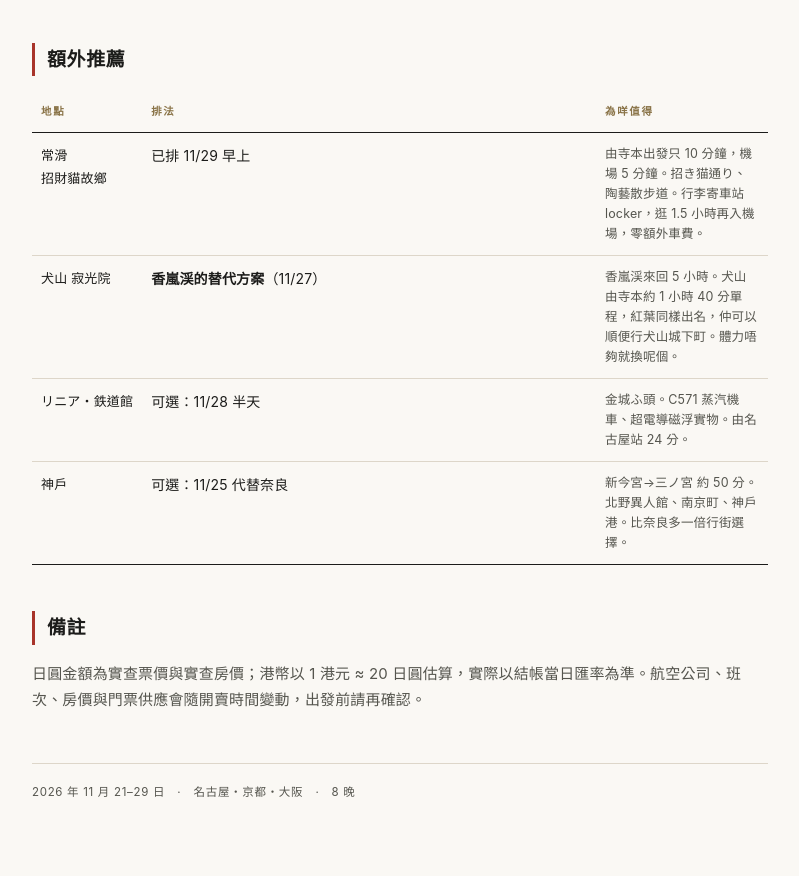
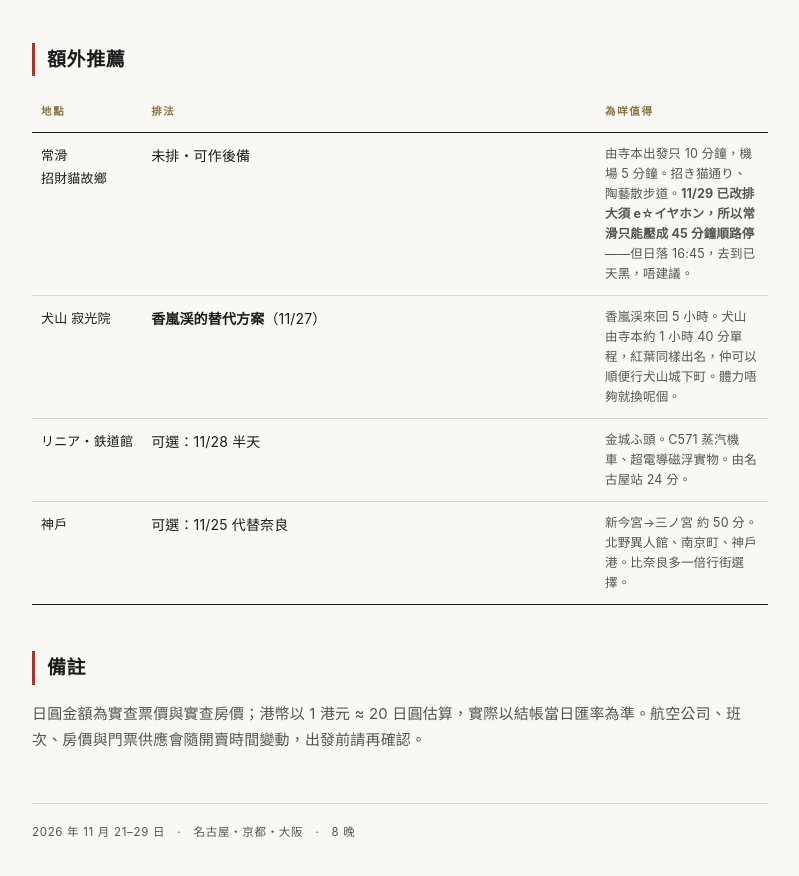
Before and after one commit to tomcheung99/trip-2611, a plain HTML site: page index.html in a window 1280 px wide. Shown: the part 10145-11021 px from the top of the page, without its empty margins (240-1039 px from the left). Drawn offline with Linux system fonts and the light colour scheme.

Commit message:
fix stale Tokoname row

```diff
--- a/index.html
+++ b/index.html
@@ -1119,8 +1119,8 @@
   <tbody>
     <tr>
       <td class="base">常滑<br>招財貓故鄉</td>
-      <td>已排 11/29 早上</td>
-      <td class="leg">由寺本出發只 10 分鐘，機場 5 分鐘。招き猫通り、陶藝散步道。行李寄車站 locker，逛 1.5 小時再入機場，零額外車費。</td>
+      <td>未排・可作後備</td>
+      <td class="leg">由寺本出發只 10 分鐘，機場 5 分鐘。招き猫通り、陶藝散步道。<b>11/29 已改排大須 e☆イヤホン，所以常滑只能壓成 45 分鐘順路停</b>——但日落 16:45，去到已天黑，唔建議。</td>
     </tr>
     <tr>
       <td class="base">犬山 寂光院</td>
```
Also changed, not shown: 1 other file.
